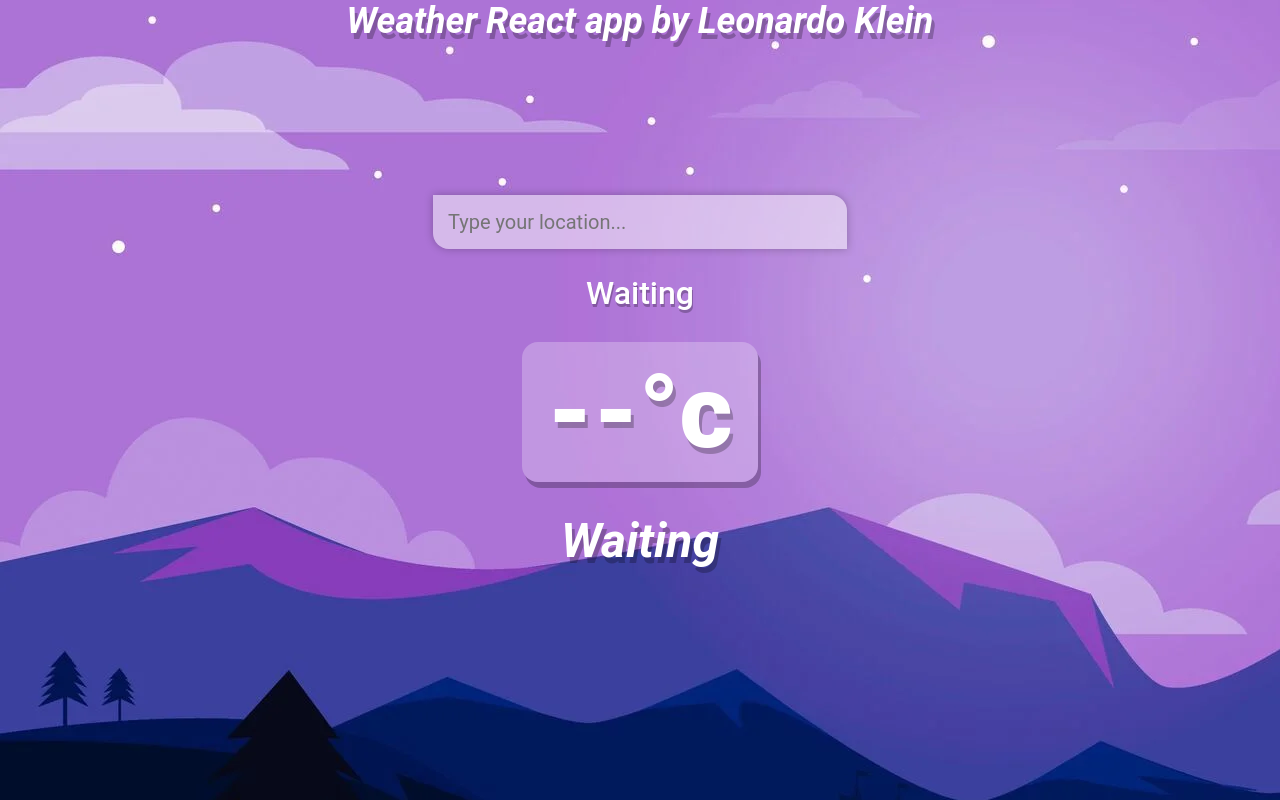
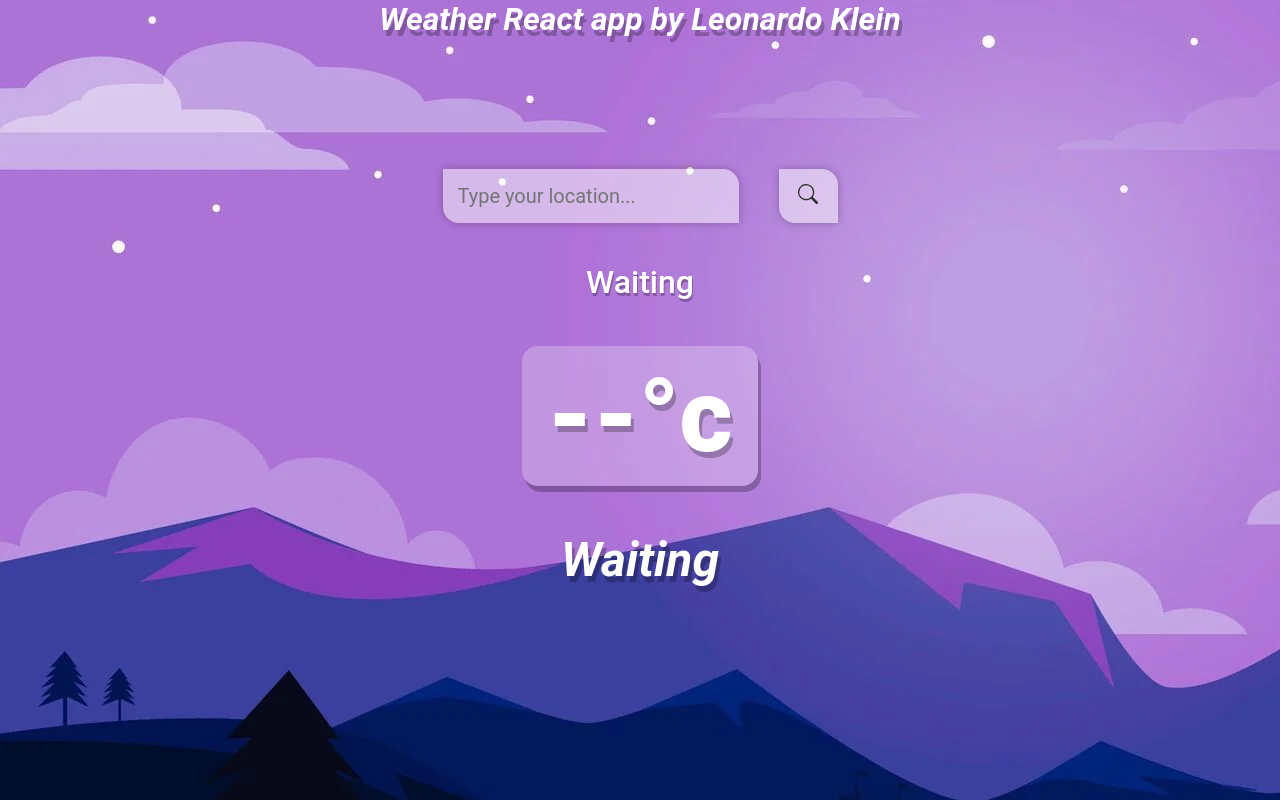
Before and after one commit to LeonardoLuisKlein/reactWeatherApp, a React (Vite) app: page / in a window 1280 px wide. Built offline with nearby package versions, Linux system fonts and the light colour scheme.

Commit message:
Feat: adding a button for search and installing react icons

```diff
--- a/package.json
+++ b/package.json
@@ -11,6 +11,7 @@
   "dependencies": {
     "react": "^18.2.0",
     "react-dom": "^18.2.0",
+    "react-icons": "^4.7.1",
     "sass": "^1.54.8"
   },
   "devDependencies": {
--- a/src/weatherPage/index.jsx
+++ b/src/weatherPage/index.jsx
@@ -1,5 +1,6 @@
 import { useState } from "react";
 import "./style.scss";
+import { BsSearch } from 'react-icons/bs';
 
 export function Weather() {
   const [location, setLocation] = useState("");
@@ -11,7 +12,6 @@ export function Weather() {
   });
 
   function searchLocation(event) {
-    if (event.key === "Enter") {
       fetch(
         `https://api.weatherapi.com/v1/current.json?key=b3972d7c329b490c9c1175956222706&q=${location}}`
       )
@@ -24,19 +24,27 @@ export function Weather() {
             icon: data.current.icon,
           });
         });
-    }
   }
+
+  const handleKeyDown = () => {
+  if(event.key === "Enter"){
+    searchLocation(event)
+  }
+}
 
   return (
     <div>
       <h1>Weather React app by Leonardo Klein</h1>
     <div className="Weather">
+      <div className="searchBar">
       <input
         type="text"
         placeholder="Type your location..."
         onChange={(event) => setLocation(event.target.value)}
-        onKeyPress={searchLocation}
+        onKeyDown={handleKeyDown}
       />
+      <button onClick={() => searchLocation() }><BsSearch /></button>
+      </div>
       <h2>{temp.city}</h2>
       <h3>{temp.weather}°c</h3>
       <p>{temp.time}</p>
--- a/src/weatherPage/style.scss
+++ b/src/weatherPage/style.scss
@@ -5,10 +5,13 @@ body {
 h1{
     text-align: center;
     color: #FFF;
-    font-size: 36px;
+    font-size: 2rem;
     font-weight: 700;
     font-style: italic;
     text-shadow: 3px 6px rgba(0, 0, 0, 0.25);
+    @media (max-width: 768px){
+      font-size: 1.5rem;
+    }
 }
 
 .Weather {
@@ -17,12 +20,13 @@ h1{
   justify-content: center;
   align-items: center;
   height: 85vh;
-  @media (max-width: 768px){
-    gap: 50px;
+  gap: 15px;
+    @media (max-width: 768px){
+    gap: 15px;
 }
 
   input {
-    width: 30%;
+    width: 70%;
     padding: 15px;
     color: #313131;
     font-size: 20px;
@@ -73,3 +77,36 @@ h1{
   text-shadow: 3px 6px rgba(0, 0, 0, 0.25);
   }
 }
+
+.searchBar{
+  display: flex;
+  flex-direction: row;
+  justify-content: space-between;
+  gap: 40px;
+}
+
+button{
+  width: 15%;
+    padding: 15px;
+    color: #313131;
+    font-size: 20px;
+    appearance: none;
+    border: none;
+    outline: none;
+    background: none;
+    box-shadow: 0px 0px 8px rgba(0, 0, 0, 0.25);
+    background-color: rgba(255, 255, 255, 0.5);
+    border-radius: 0px 16px 0px 16px;
+    transition: 0.4s;
+    &:hover {
+      box-shadow: 0px 0px 16px rgba(0, 0, 0, 0.25);
+      background-color: rgba(255, 255, 255, 0.75);
+      border-radius: 16px 0px 16px 0px;
+    }
+}
+
+  svg{
+    color: #313131;
+    width: 20px;
+    height: 20px;
+  }
```
Also changed, not shown: src/assets/coldbgg.png (added), 1 other file (tests, documents, lock files or other folders).
